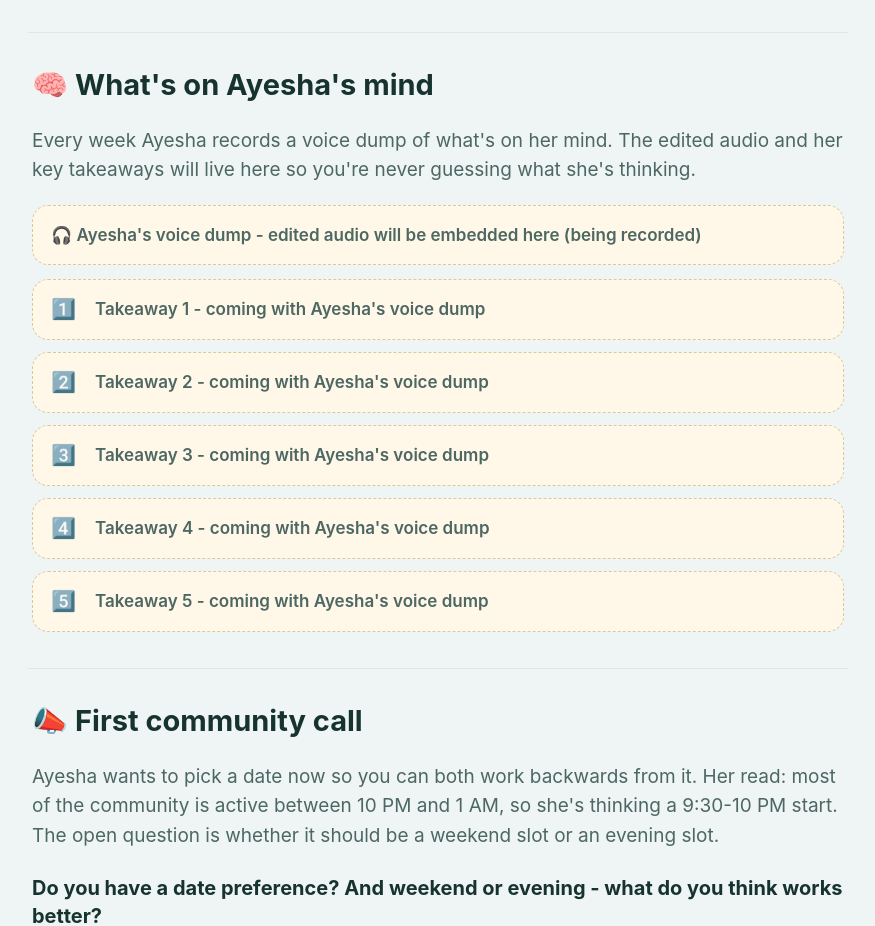
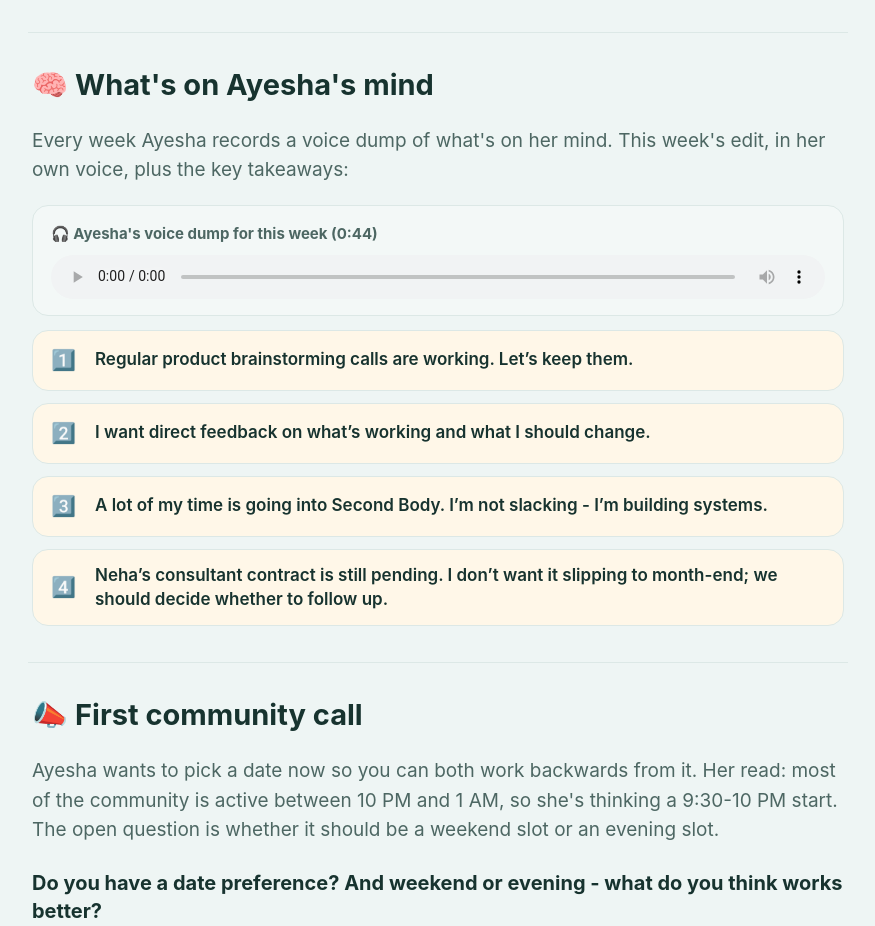
Before and after one commit to ayesha-os-builder/tanmay-alignment, a plain HTML site: page index.html in a window 1280 px wide. Shown: the part 800-1726 px from the top of the page, without its empty margins (202-1077 px from the left). Drawn offline with nearby package versions, Linux system fonts and the light colour scheme.

Commit message:
Embed approved voice dump audio + takeaways in Ayesha mind section
Updated audio section with new audio element and takeaways.

```diff
--- a/index.html
+++ b/index.html
@@ -39,10 +39,12 @@
   .goal-list span { font-size: 26px; }
   .goal-list strong { font-size: 18px; font-weight: 600; line-height: 1.35; }
   .takeaway-list { display: grid; gap: 12px; margin: 14px 0 6px; }
-  .takeaway-list div { display: grid; grid-template-columns: 34px 1fr; gap: 10px; padding: 14px 18px; border: 1px dashed #d9c9a3; border-radius: 16px; align-items: center; background: var(--warm); }
+  .takeaway-list div { display: grid; grid-template-columns: 34px 1fr; gap: 10px; padding: 14px 18px; border: 1px solid var(--hairline); border-radius: 16px; align-items: center; background: var(--warm); }
   .takeaway-list span { font-size: 20px; }
-  .takeaway-list strong { font-size: 17px; font-weight: 600; line-height: 1.4; color: var(--ink-2); }
-  .audio-placeholder { margin-top: 6px; padding: 16px 18px; border: 1px dashed #d9c9a3; border-radius: 16px; background: var(--warm); font-size: 17px; font-weight: 600; color: var(--ink-2); }
+  .takeaway-list strong { font-size: 17px; font-weight: 600; line-height: 1.4; color: var(--ink); }
+  .audio-card { margin-top: 6px; padding: 16px 18px; border: 1px solid var(--hairline); border-radius: 16px; background: var(--raised); }
+  .audio-card .audio-label { font-size: 15px; font-weight: 700; color: var(--ink-2); margin-bottom: 10px; }
+  .audio-card audio { width: 100%; height: 44px; display: block; }
   textarea {
     width: 100%; min-height: 110px; font-size: 18px; padding: 14px 16px; line-height: 1.5;
     border: 2px solid var(--hairline); border-radius: 16px; font-family: inherit;
@@ -102,17 +104,16 @@
 
   <div class="group">
     <h2 class="group-heading">🧠 What's on Ayesha's mind</h2>
-    <!-- PLACEHOLDER SECTION: waiting on Ayesha's source voice dump. Once she sends it and approves the edited version,
-         replace the .audio-placeholder div below with a real <audio controls playsinline src="..."> element
-         and replace the 5 placeholder takeaways with her real ones. Do not publish her audio before her approval. -->
-    <p class="context">Every week Ayesha records a voice dump of what's on her mind. The edited audio and her key takeaways will live here so you're never guessing what she's thinking.</p>
-    <div class="audio-placeholder">🎧 Ayesha's voice dump - edited audio will be embedded here (being recorded)</div>
+    <p class="context">Every week Ayesha records a voice dump of what's on her mind. This week's edit, in her own voice, plus the key takeaways:</p>
+    <div class="audio-card">
+      <div class="audio-label">🎧 Ayesha's voice dump for this week (0:44)</div>
+      <audio controls playsinline preload="metadata" src="https://ggnbvralfjhtgomelcir.supabase.co/storage/v1/object/public/weekly-planning-assets/ayesha-mind-voice-dump.mp3"></audio>
+    </div>
     <div class="takeaway-list">
-      <div><span>1️⃣</span><strong>Takeaway 1 - coming with Ayesha's voice dump</strong></div>
-      <div><span>2️⃣</span><strong>Takeaway 2 - coming with Ayesha's voice dump</strong></div>
-      <div><span>3️⃣</span><strong>Takeaway 3 - coming with Ayesha's voice dump</strong></div>
-      <div><span>4️⃣</span><strong>Takeaway 4 - coming with Ayesha's voice dump</strong></div>
-      <div><span>5️⃣</span><strong>Takeaway 5 - coming with Ayesha's voice dump</strong></div>
+      <div><span>1️⃣</span><strong>Regular product brainstorming calls are working. Let’s keep them.</strong></div>
+      <div><span>2️⃣</span><strong>I want direct feedback on what’s working and what I should change.</strong></div>
+      <div><span>3️⃣</span><strong>A lot of my time is going into Second Body. I’m not slacking - I’m building systems.</strong></div>
+      <div><span>4️⃣</span><strong>Neha’s consultant contract is still pending. I don’t want it slipping to month-end; we should decide whether to follow up.</strong></div>
     </div>
   </div>
 
```
